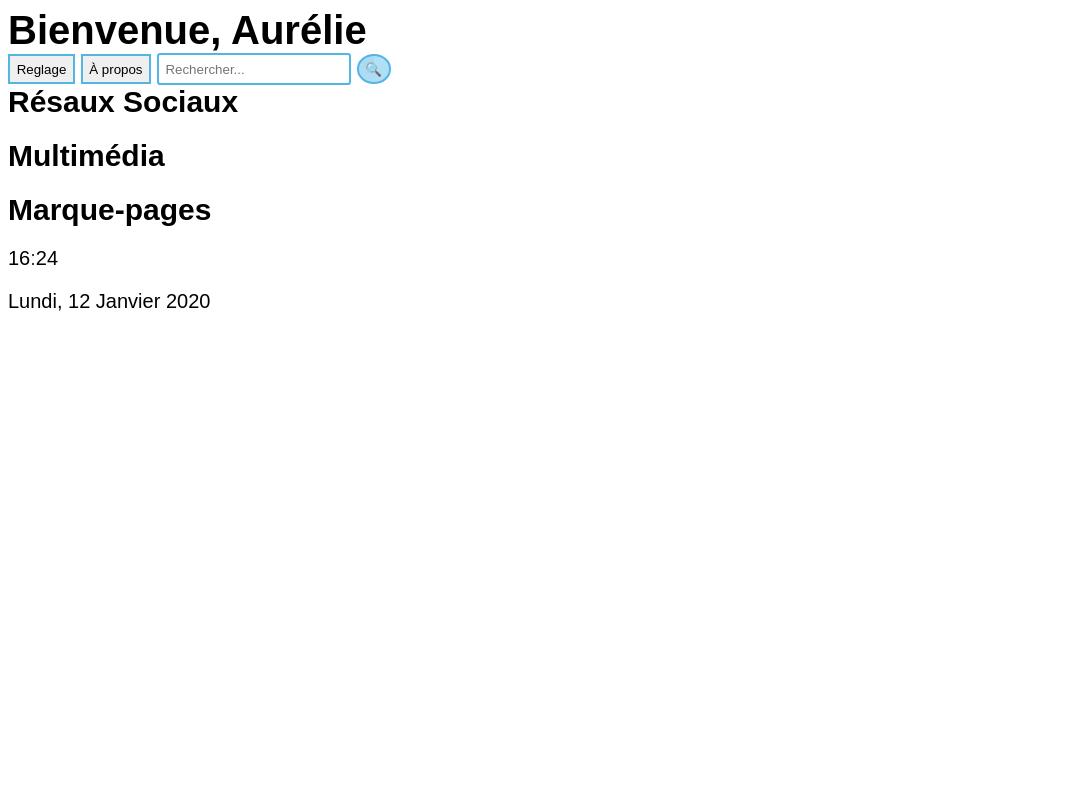
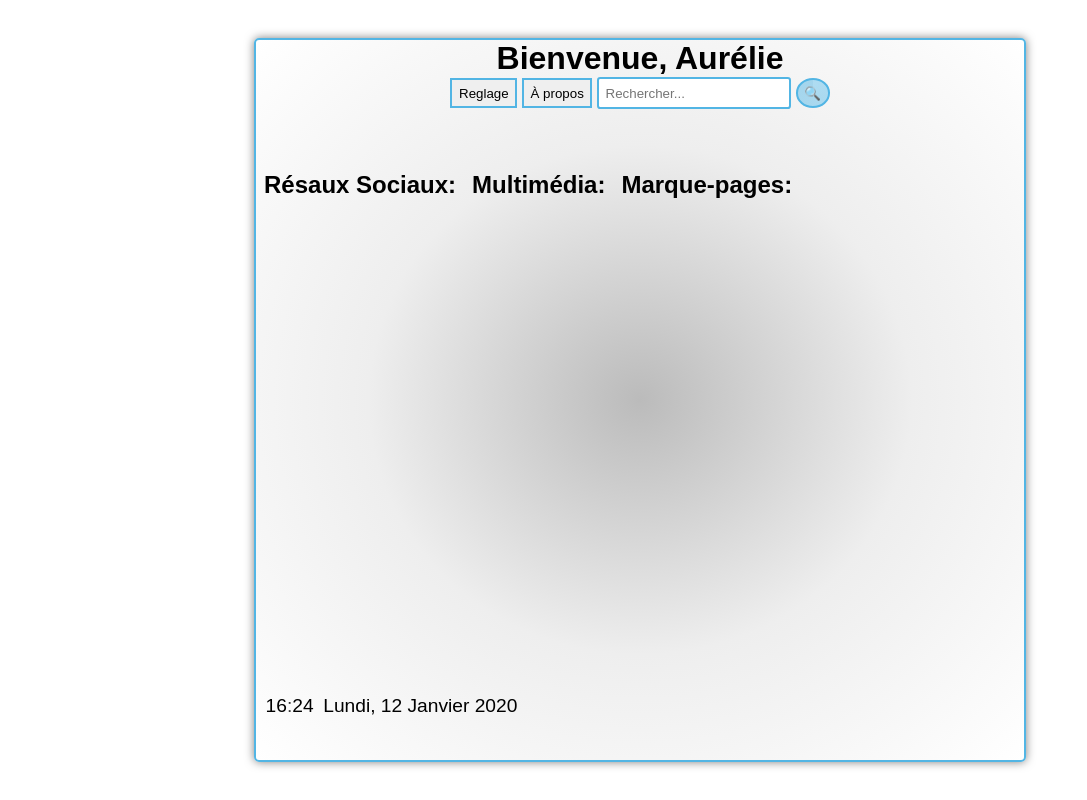
Before and after one commit to PissMan420/startpage, a Flask app: page / in a window 1280 px wide. Shown: the whole page, without its empty margins (0-1087 px from the left). Run offline with Flask 2, Linux system fonts and the light colour scheme; some web fonts are replaced.

Commit message:
Added style

```diff
--- a/static/style.css
+++ b/static/style.css
@@ -1,7 +1,6 @@
 @import url('https://fonts.googleapis.com/css2?family=Dongle:wght@300;400;700&family=Nanum+Myeongjo:wght@700&family=Roboto:wght@500&display=swap');
 
 :root {
-    font-size: 20px;
     font-family: Dongle, sans-serif;
 }
 
@@ -10,7 +9,14 @@
 }
 
 /* Removed extra margin that headings have by default */
-h1, h2, h3, h4, h5, h6 {
+h1, h2, h3, h4, h5, h6,
+p {
+    margin-bottom: 0;
+    margin-top: 0;
+}
+
+ul {
+    padding-left: 0;
     margin-bottom: 0;
     margin-top: 0;
 }
@@ -71,3 +77,113 @@
         opacity: 0;
     }
 }
+
+#app {
+    display: flex;
+    flex-direction: column;
+
+    position: absolute;
+    transform: translate(-50%, -50%);
+    top: 50%;
+    left: 50%;
+    width: 60%;
+    height: 90%;
+
+    background: radial-gradient(
+        #bbb,
+        #eee,
+        #fff
+    );
+
+    border:rgb(82, 181, 228) 2px solid;
+    border-radius: 5px;
+    box-shadow: 0 0 10px rgba(0, 0, 0, 0.5);
+}
+
+.bookmark-container ul {
+    display: flex;
+    flex-direction: column;
+    list-style: none;
+}
+
+/* .bookmark-container ul li::before {
+    content: '– ';
+} */
+
+.bookmark-container li {
+    display: flex;
+    flex-direction: row;
+    align-items: flex-start;
+    justify-content: space-between;;
+    font-size: 1.3em;
+    height: calc(1em + 1px);
+    cursor: pointer;
+}
+
+.bookmark-container li:hover {
+    border-bottom: #000 2px double;
+}
+
+.bookmark-container li img {
+    width: 1em;
+    height: auto;
+    margin-right: 0.5em;
+}
+
+.bookmark-container h2 {
+    height: 1em;
+}
+
+.bookmark-container h2::after {
+    content: ":";
+}
+
+.bookmark-container li a {
+    font-weight: 300;
+    color: black;
+    margin-left: 0.5em;
+    text-decoration: none;
+}
+
+.bookmark-container li a::after {
+    content: "  ";
+}
+
+.date-item {
+    align-self: flex-start;
+    display: flex;
+    flex-direction: row;
+    justify-content: center;
+}
+
+#time, #date {
+    font-size: 1.2em;
+    font-weight: 300;
+    margin-left: 0.5em;
+}
+
+header {
+    display: flex;
+    flex-direction: column;
+    align-items: center;
+    flex-basis: 20%;
+}
+
+main {
+    flex-basis: 80%;
+    display: flex;
+    flex-direction: column;
+    flex-flow: wrap;
+}
+
+footer {
+    flex-basis: 10%;
+    display: inline-flex;
+    flex-direction: column;
+    align-items: center;
+
+}
+
+.widget-contaier, .bookmark-container {
+    margin: 0 0.5em;
+}
```
